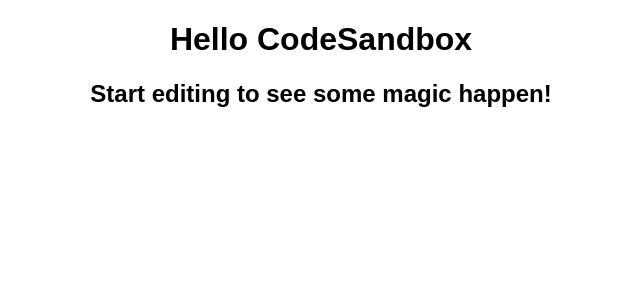
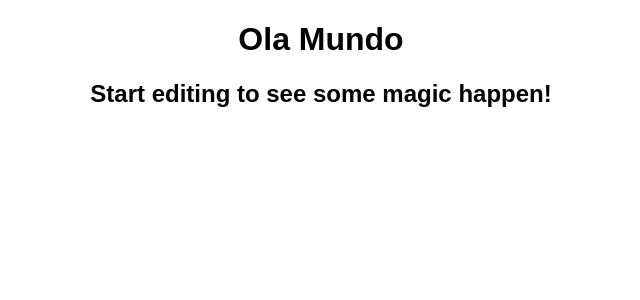
Before and after one commit to Michaelindex/ReactInCodesandbox, a React (Create React App) app: page / in a window 1280 px wide. Shown: the top 300 px of the page, without its empty margins (319-959 px from the left). Built offline with nearby package versions, Linux system fonts and the light colour scheme.

Commit message:
Update 3 files

```diff
--- a/src/App.js
+++ b/src/App.js
@@ -3,7 +3,7 @@ import "./styles.css";
 export default function App() {
   return (
     <div className="App">
-      <h1>Hello CodeSandbox</h1>
+      <h1>Ola Mundo</h1>
       <h2>Start editing to see some magic happen!</h2>
     </div>
   );
```
Also changed, not shown: .codesandbox/tasks.json (added), 1 other file (tests, documents, lock files or other folders).
